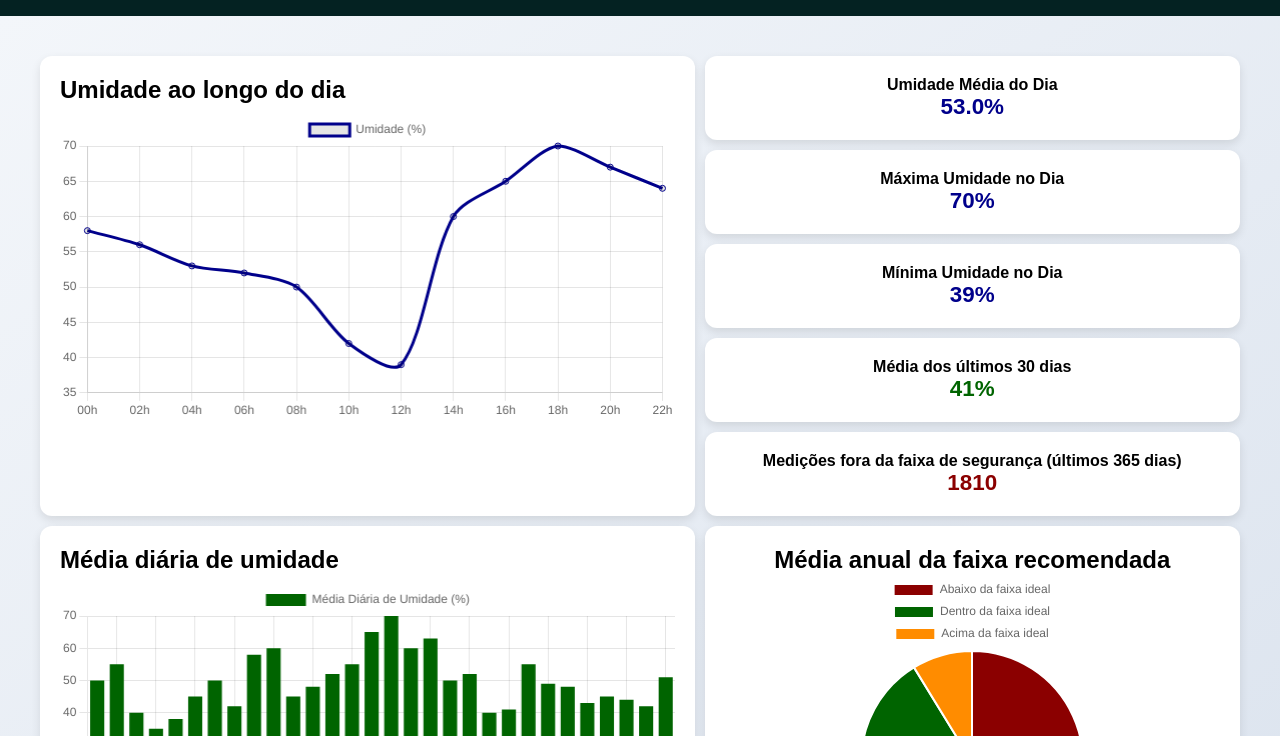
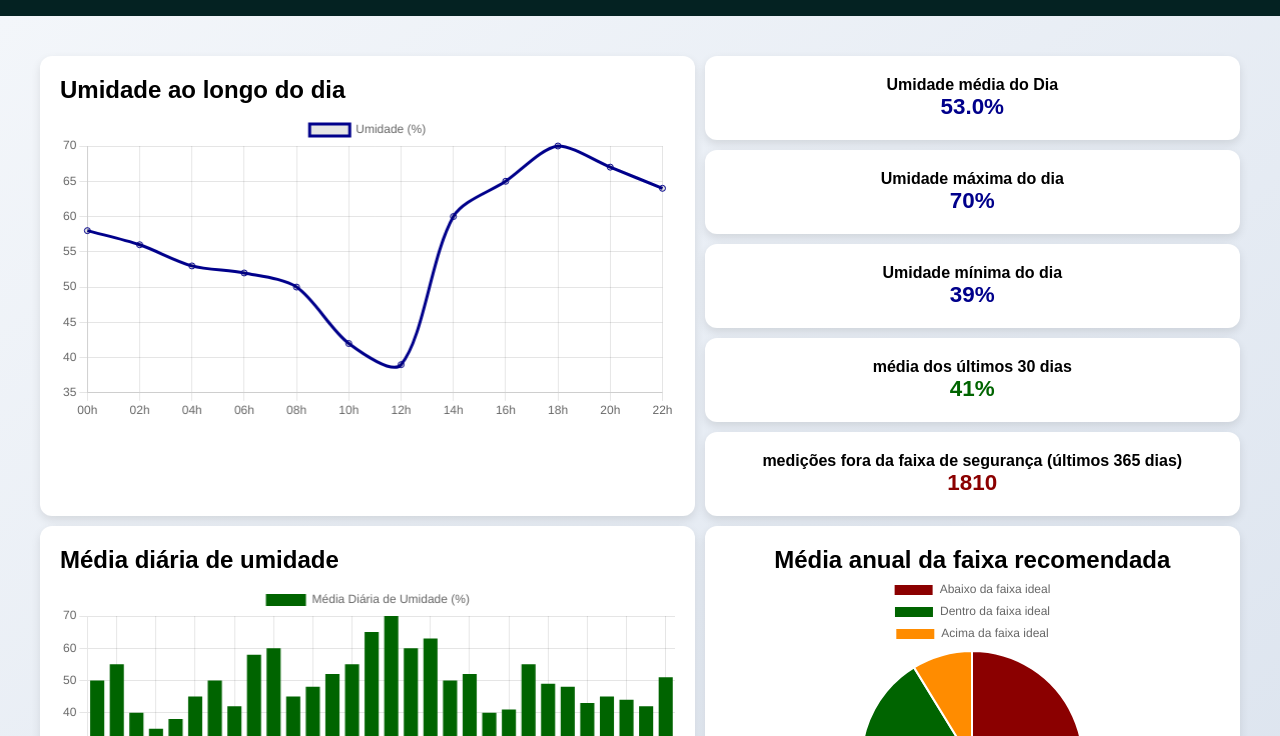
Before and after one commit to OlivGuard-ll/siteInstitucional, a plain HTML site: page html/dashboard.html in a window 1280 px wide. Shown: the part 64-800 px from the top of the page. Drawn offline with nearby package versions, Linux system fonts and the light colour scheme.

Commit message:
Corrigido erros de português

```diff
--- a/html/dashboard.html
+++ b/html/dashboard.html
@@ -40,23 +40,23 @@
 
             <div class="indicadores-container">
               <div class="indicador">
-                <h4>Umidade Média do Dia</h4>
+                <h4>Umidade média do Dia</h4>
                 <p class="longoDia">53.0%</p>
               </div>
               <div class="indicador">
-                <h4>Máxima Umidade no Dia</h4>
+                <h4>Umidade máxima do dia</h4>
                 <p class="longoDia">70%</p>
               </div>
               <div class="indicador">
-                <h4>Mínima Umidade no Dia</h4>
+                <h4>Umidade mínima do dia</h4>
                 <p class="longoDia">39%</p>
               </div>
               <div class="indicador">
-                <h4>Média dos últimos 30 dias</h4>
+                <h4>média dos últimos 30 dias</h4>
                 <p class="diaria">41%</p>
               </div>
               <div class="indicador">
-                <h4>Medições fora da faixa de segurança (últimos 365 dias)</h4>
+                <h4>medições fora da faixa de segurança (últimos 365 dias)</h4>
                 <p class="anual">1810</p>
               </div>
             </div>
```
